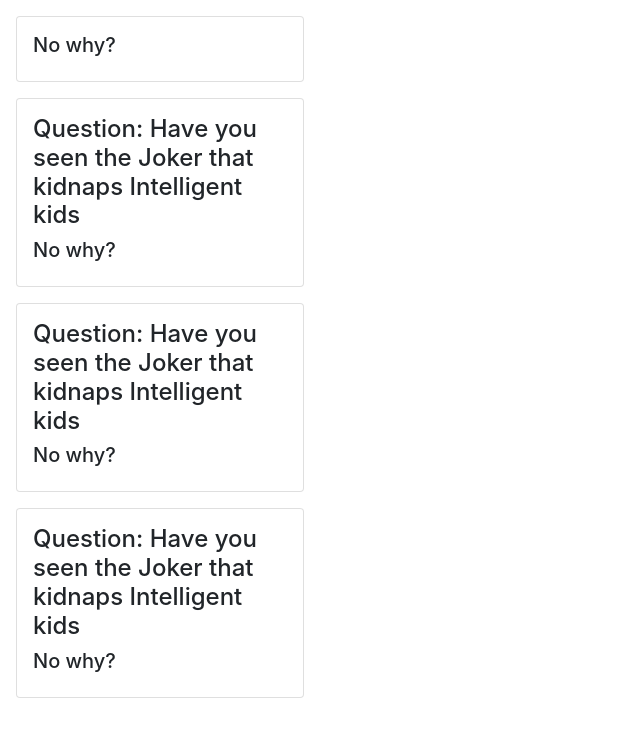
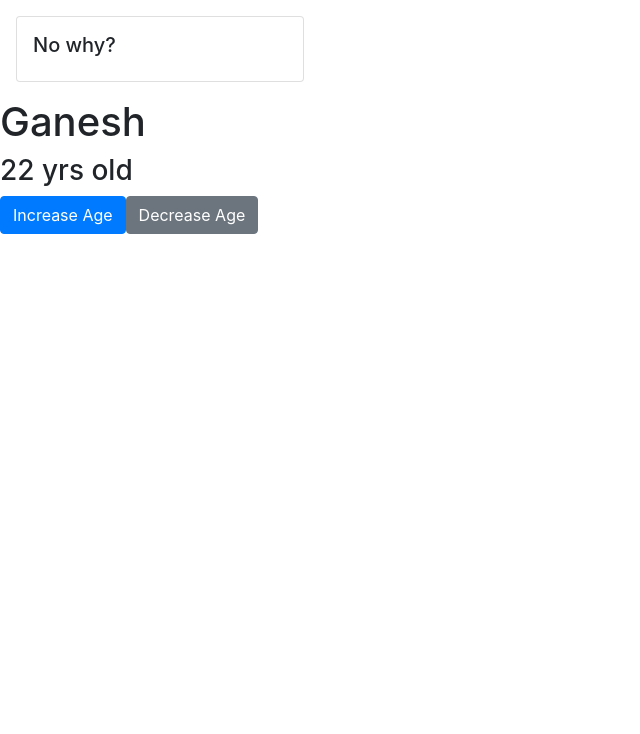
Before and after one commit to gat786/react-freecodecamp, a React (Create React App) app: page / in a window 1280 px wide. Shown: the top 734 px of the page, without its empty margins (0-640 px from the left). Built offline with nearby package versions, Linux system fonts and the light colour scheme.

Commit message:
Person React Component created with props

```diff
--- a/src/App.js
+++ b/src/App.js
@@ -17,23 +17,18 @@ import React from 'react';
 import "bootstrap/dist/css/bootstrap.css"
 
 import JokeComponent from "./JokeComponent"
+import Person from "./Person_RC"
 
-function App() {
+class App extends React.Component{
+  render(){
     return (
       <div className="App">
         <JokeComponent
         punchline="No why?"/>
-      <JokeComponent
-      question="Have you seen the Joker that kidnaps Intelligent kids"
-      punchline="No why?"/>
-      <JokeComponent
-      question="Have you seen the Joker that kidnaps Intelligent kids"
-      punchline="No why?"/>
-      <JokeComponent
-      question="Have you seen the Joker that kidnaps Intelligent kids"
-      punchline="No why?"/>
+        <Person />
       </div>
     );
   }
+}
 
 export default App;
--- /dev/null
+++ b/src/Person_RC.js
@@ -0,0 +1,40 @@
+import React from "react";
+
+class Person extends React.Component{
+    constructor(){
+        super()
+        this.state = {
+            name : "Ganesh",
+            age : 22
+        }
+    }
+
+    increaseAge(){
+        this.setState(
+            this.state = {
+                age : this.state.age + 1
+            }
+        )
+    }
+
+    decreaseAge(){
+        this.setState(
+            this.state = {
+                age : this.state.age - 1
+            }
+        )
+    }
+
+
+    render(){
+        return (
+            <div>
+                <h1>{this.state.name} <br/></h1>
+                <h3>{this.state.age} yrs old</h3>
+                <input className="btn btn-primary" type="button" value="Increase Age"/>
+                <input className="btn btn-secondary" type="button" value="Decrease Age"/>
+            </div>
+        )};
+}
+
+export default Person
```
Also changed, not shown: src/LoginCard_RC.js (added). Lines whose indentation alone changed are shown as unchanged.
